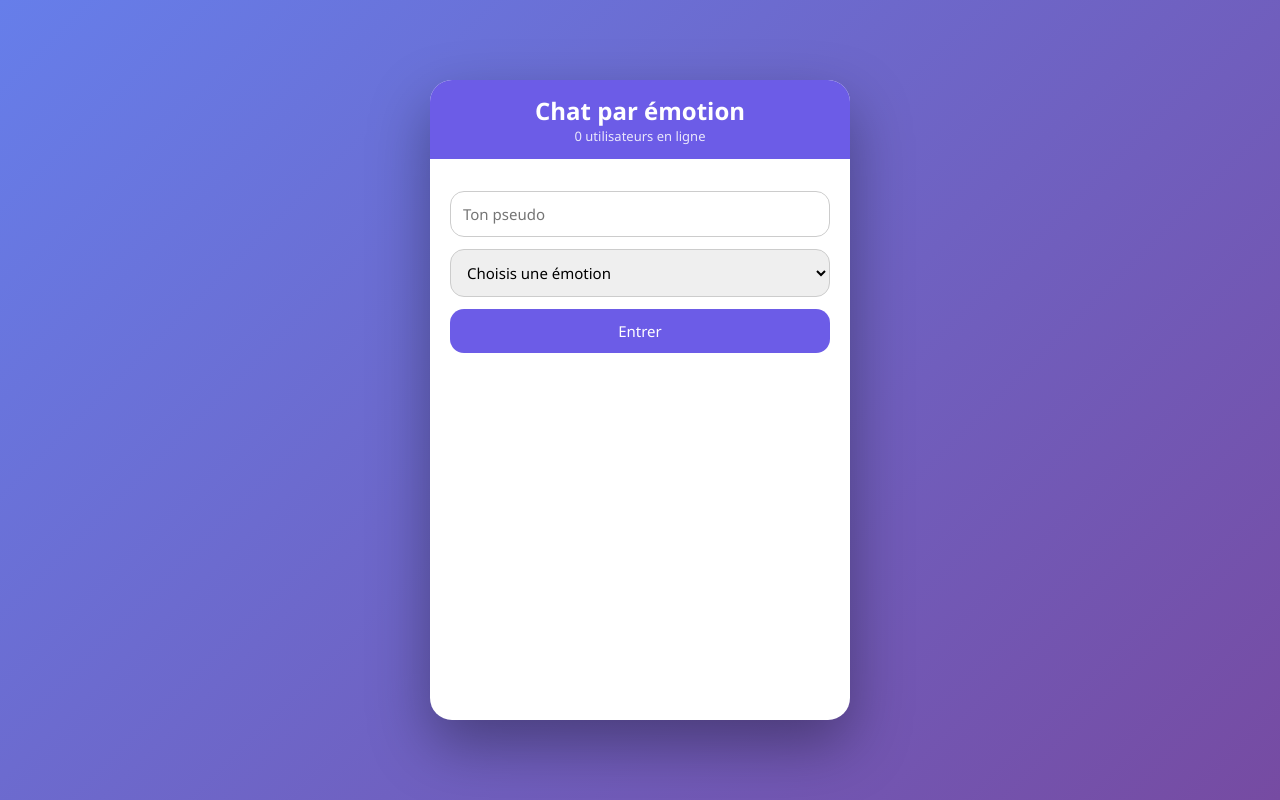
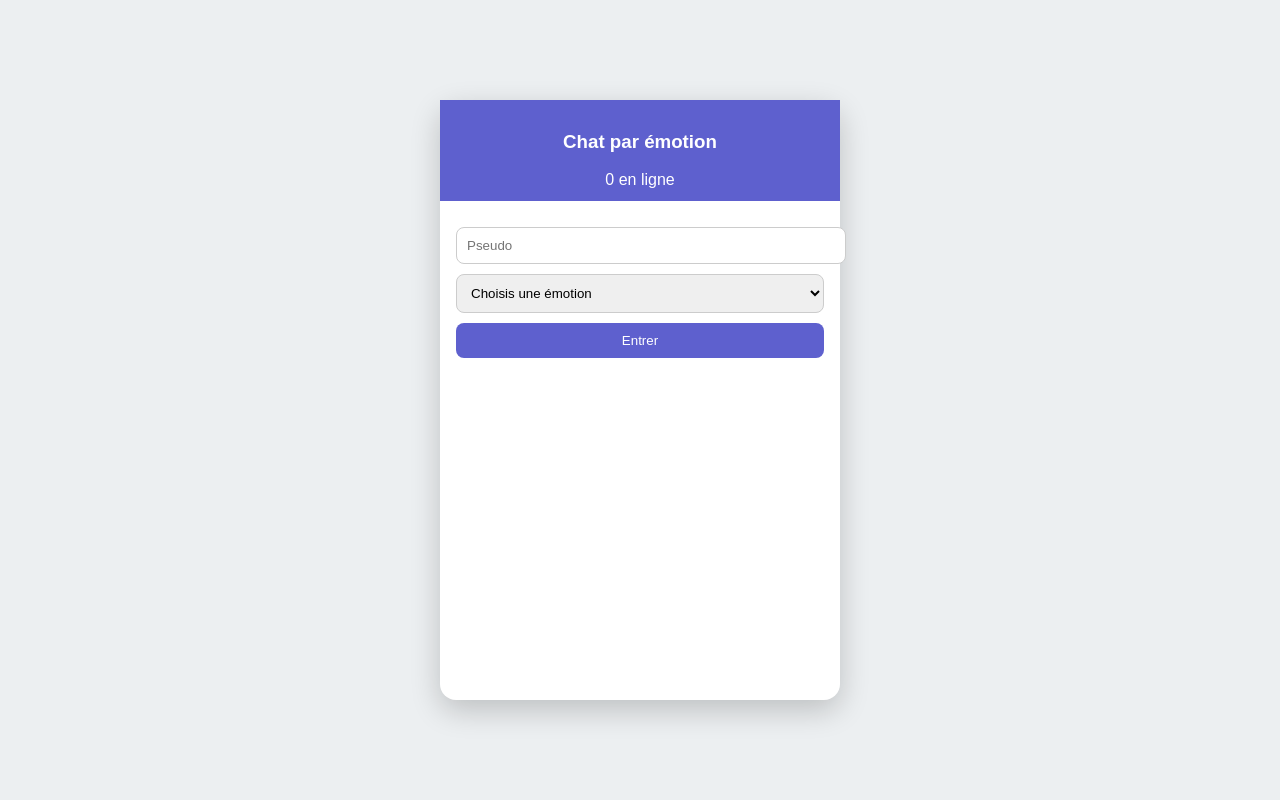
Before and after one commit to jj947/oh-yeah, a Flask app: page / in a window 1280 px wide. Run offline with Flask 3, Linux system fonts and the light colour scheme; some libraries are stand-ins or nearby versions.

Commit message:
Update index.html

```diff
--- a/templates/index.html
+++ b/templates/index.html
@@ -6,150 +6,102 @@
 <script src="https://cdn.socket.io/4.7.2/socket.io.min.js"></script>
 
 <style>
-:root {
-    --main: #6c5ce7;
-    --accent: #a29bfe;
-    --bg: #f5f6fa;
-    --me: #6c5ce7;
-    --other: #dfe6e9;
-}
-
-* {
-    box-sizing: border-box;
-    font-family: "Segoe UI", system-ui, sans-serif;
-}
-
 body {
     margin: 0;
+    font-family: Arial, sans-serif;
+    background: #eceff1;
     height: 100vh;
-    background: linear-gradient(135deg, #667eea, #764ba2);
     display: flex;
+    justify-content: center;
     align-items: center;
-    justify-content: center;
 }
 
 #app {
-    width: 420px;
-    height: 640px;
+    width: 400px;
+    height: 600px;
     background: white;
-    border-radius: 22px;
-    box-shadow: 0 25px 60px rgba(0,0,0,0.35);
-    overflow: hidden;
+    border-radius: 16px;
+    box-shadow: 0 10px 30px rgba(0,0,0,0.2);
     display: flex;
     flex-direction: column;
 }
 
-/* HEADER */
 header {
-    background: var(--main);
+    background: #5e60ce;
     color: white;
-    padding: 14px;
+    padding: 12px;
     text-align: center;
 }
 
-header h2 {
-    margin: 0;
-}
-
-#globalCounter {
-    font-size: 13px;
-    opacity: 0.85;
-}
-
-/* MENU */
-#menu {
-    padding: 20px;
+#menu, #chat {
     flex: 1;
+    padding: 16px;
 }
 
 input, select, button {
     width: 100%;
-    padding: 12px;
-    border-radius: 14px;
+    padding: 10px;
+    margin-top: 10px;
+    border-radius: 8px;
     border: 1px solid #ccc;
-    margin-top: 12px;
-    font-size: 15px;
 }
 
 button {
-    background: var(--main);
+    background: #5e60ce;
     color: white;
     border: none;
     cursor: pointer;
 }
 
-button:hover {
-    background: #5a4bdc;
-}
-
-/* CHAT */
 #chat {
     display: none;
     flex-direction: column;
-    height: 100%;
 }
 
 #status {
     text-align: center;
-    font-size: 13px;
-    padding: 8px;
-    background: #f1f2f6;
+    font-size: 14px;
+    margin-bottom: 6px;
 }
 
-/* MESSAGES */
 #messages {
     flex: 1;
-    padding: 12px;
     overflow-y: auto;
-    background: var(--bg);
+    background: #f5f5f5;
+    padding: 10px;
 }
 
 .msg {
-    max-width: 75%;
-    padding: 10px 14px;
-    margin-bottom: 10px;
-    border-radius: 16px;
+    max-width: 70%;
+    padding: 8px 12px;
+    margin-bottom: 8px;
+    border-radius: 12px;
     font-size: 14px;
-    word-wrap: break-word;
 }
 
 .me {
-    background: var(--me);
+    background: #5e60ce;
     color: white;
     margin-left: auto;
-    border-bottom-right-radius: 4px;
 }
 
 .other {
-    background: var(--other);
-    color: #2d3436;
+    background: #e0e0e0;
     margin-right: auto;
-    border-bottom-left-radius: 4px;
 }
 
-/* INPUT BAR */
 #inputBar {
     display: flex;
-    padding: 10px;
-    border-top: 1px solid #ddd;
-    background: white;
+    gap: 6px;
 }
 
-#msgInput {
+#inputBar input {
     flex: 1;
-    border-radius: 20px;
 }
 
-#sendBtn {
-    width: 70px;
-    margin-left: 8px;
-    border-radius: 20px;
-}
-
-/* BACK */
-#backBtn {
-    margin: 10px;
-    background: #ff7675;
+#back {
+    margin-top: 8px;
+    background: #e63946;
 }
 </style>
 </head>
@@ -157,19 +109,19 @@ button:hover {
 <body>
 <div id="app">
 <header>
-    <h2>Chat par émotion</h2>
-    <div id="globalCounter">0 utilisateurs en ligne</div>
+    <h3>Chat par émotion</h3>
+    <div id="global">0 en ligne</div>
 </header>
 
 <div id="menu">
-    <input id="username" placeholder="Ton pseudo">
+    <input id="username" placeholder="Pseudo">
     <select id="emotion">
         <option value="">Choisis une émotion</option>
-        <option value="heureux">😊 Heureux (0)</option>
-        <option value="triste">😢 Triste (0)</option>
-        <option value="enerve">😡 Énervé (0)</option>
-        <option value="calme">😌 Calme (0)</option>
-        <option value="amour">❤️ Amour (0)</option>
+        <option value="heureux">😊 Heureux</option>
+        <option value="triste">😢 Triste</option>
+        <option value="enerve">😡 Énervé</option>
+        <option value="calme">😌 Calme</option>
+        <option value="amour">❤️ Amour</option>
     </select>
     <button onclick="join()">Entrer</button>
 </div>
@@ -179,11 +131,11 @@ button:hover {
     <div id="messages"></div>
 
     <div id="inputBar">
-        <input id="msgInput" placeholder="Écris ton message...">
-        <button id="sendBtn" onclick="send()">Envoyer</button>
+        <input id="msg" placeholder="Message...">
+        <button onclick="send()">Envoyer</button>
     </div>
 
-    <button id="backBtn" onclick="leave()">Retour au menu</button>
+    <button id="back" onclick="leave()">Retour</button>
 </div>
 </div>
 
@@ -191,48 +143,44 @@ button:hover {
 const socket = io();
 
 function join() {
-    const username = usernameInput.value;
-    const emotion = emotionSelect.value;
-    if (!username || !emotion) return alert("Tout est requis");
+    socket.emit("join", {
+        username: username.value,
+        emotion: emotion.value
+    });
+}
 
-    socket.emit("join", { username, emotion });
+socket.on("joined_chat", () => {
     menu.style.display = "none";
     chat.style.display = "flex";
-}
+});
 
 function send() {
-    if (msgInput.value.trim()) {
-        socket.emit("message", { message: msgInput.value });
-        msgInput.value = "";
+    if (msg.value.trim()) {
+        socket.emit("send_message", { message: msg.value });
+        msg.value = "";
     }
 }
 
+socket.on("message", data => {
+    const d = document.createElement("div");
+    d.className = "msg " + (data.self ? "me" : "other");
+    d.textContent = data.text;
+    messages.appendChild(d);
+    messages.scrollTop = messages.scrollHeight;
+});
+
+socket.on("status", txt => status.textContent = txt);
+
+socket.on("counters", data => {
+    global.textContent = data.global + " en ligne";
+});
+
 function leave() {
-    socket.emit("leave_chat");
+    socket.emit("leave");
     chat.style.display = "none";
     menu.style.display = "block";
     messages.innerHTML = "";
 }
-
-socket.on("message", data => {
-    const div = document.createElement("div");
-    div.className = "msg " + (data.self ? "me" : "other");
-    div.textContent = data.message;
-    messages.appendChild(div);
-    messages.scrollTop = messages.scrollHeight;
-});
-
-socket.on("status", msg => status.innerText = msg);
-
-socket.on("update_counters", data => {
-    globalCounter.innerText = data.global + " utilisateurs en ligne";
-    [...emotionSelect.options].forEach(o => {
-        if (o.value && data.emotions[o.value] !== undefined) {
-            o.textContent = o.textContent.split("(")[0].trim()
-                + " (" + data.emotions[o.value] + ")";
-        }
-    });
-});
 </script>
 </body>
 </html>
```
